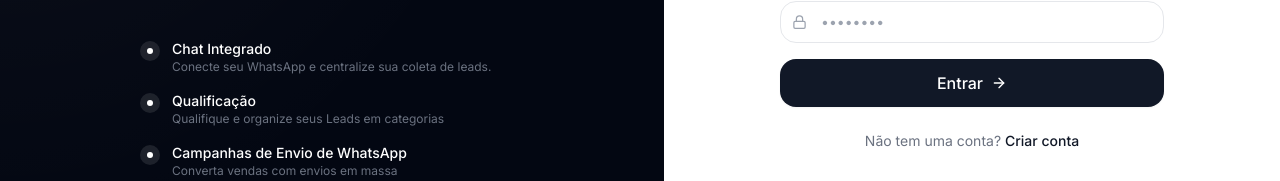
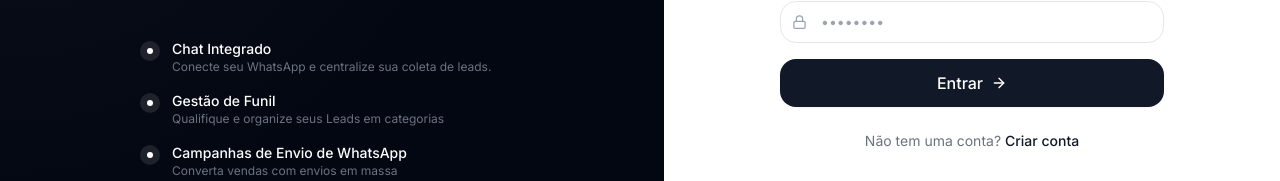
Before and after one commit to jonathaslima20-design/narixtwo, a React (Vite) app: page / in a window 1280 px wide. Shown: the part 423-604 px from the top of the page. Built offline with nearby package versions, Linux system fonts and the light colour scheme; no server answers.

Commit message:
Updated AuthPage.tsx

```diff
--- a/src/pages/AuthPage.tsx
+++ b/src/pages/AuthPage.tsx
@@ -87,7 +87,7 @@ export function AuthPage() {
           <div className="mt-10 space-y-4">
             {[
               { label: 'Chat Integrado', sub: 'Conecte seu WhatsApp e centralize sua coleta de leads.' },
-              { label: 'Qualificação', sub: 'Qualifique e organize seus Leads em categorias' },
+              { label: 'Gestão de Funil', sub: 'Qualifique e organize seus Leads em categorias' },
               { label: 'Campanhas de Envio de WhatsApp', sub: 'Converta vendas com envios em massa' },
             ].map((item) => (
               <div key={item.label} className="flex items-start gap-3">
```
